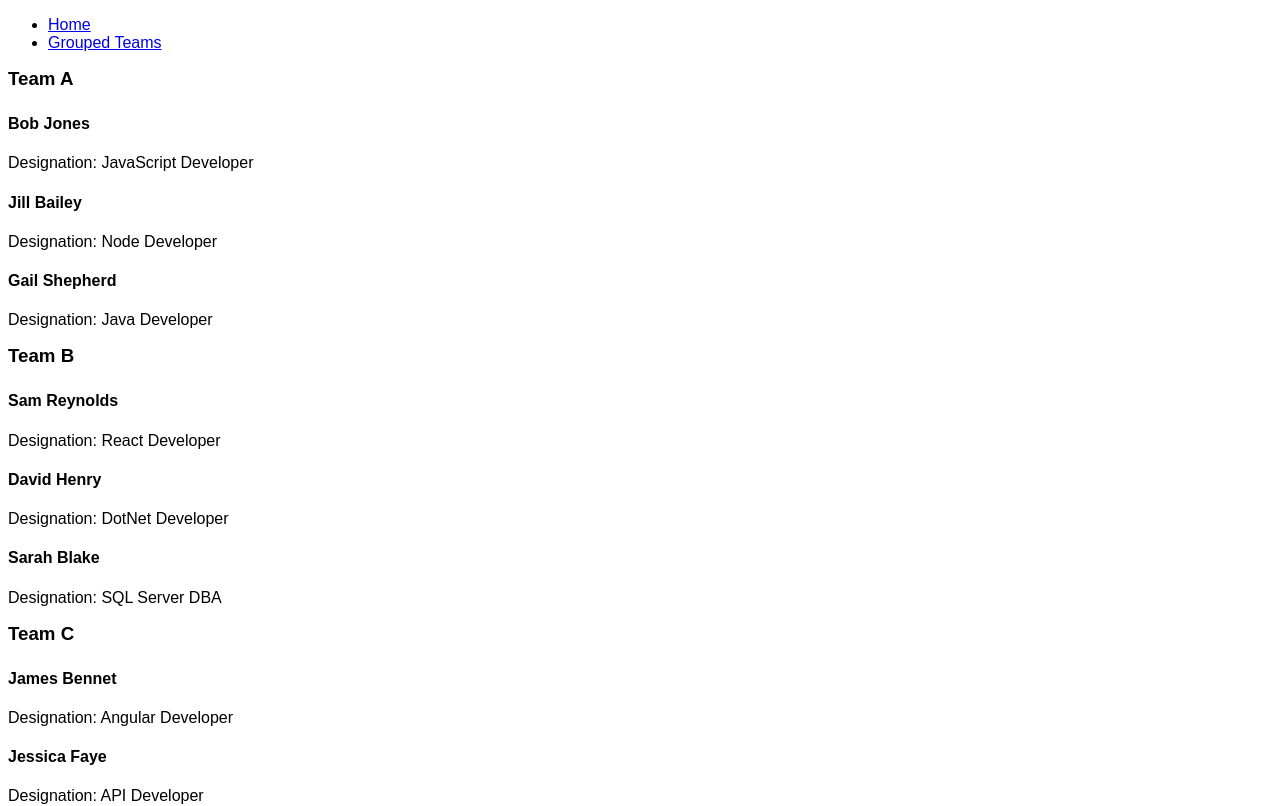
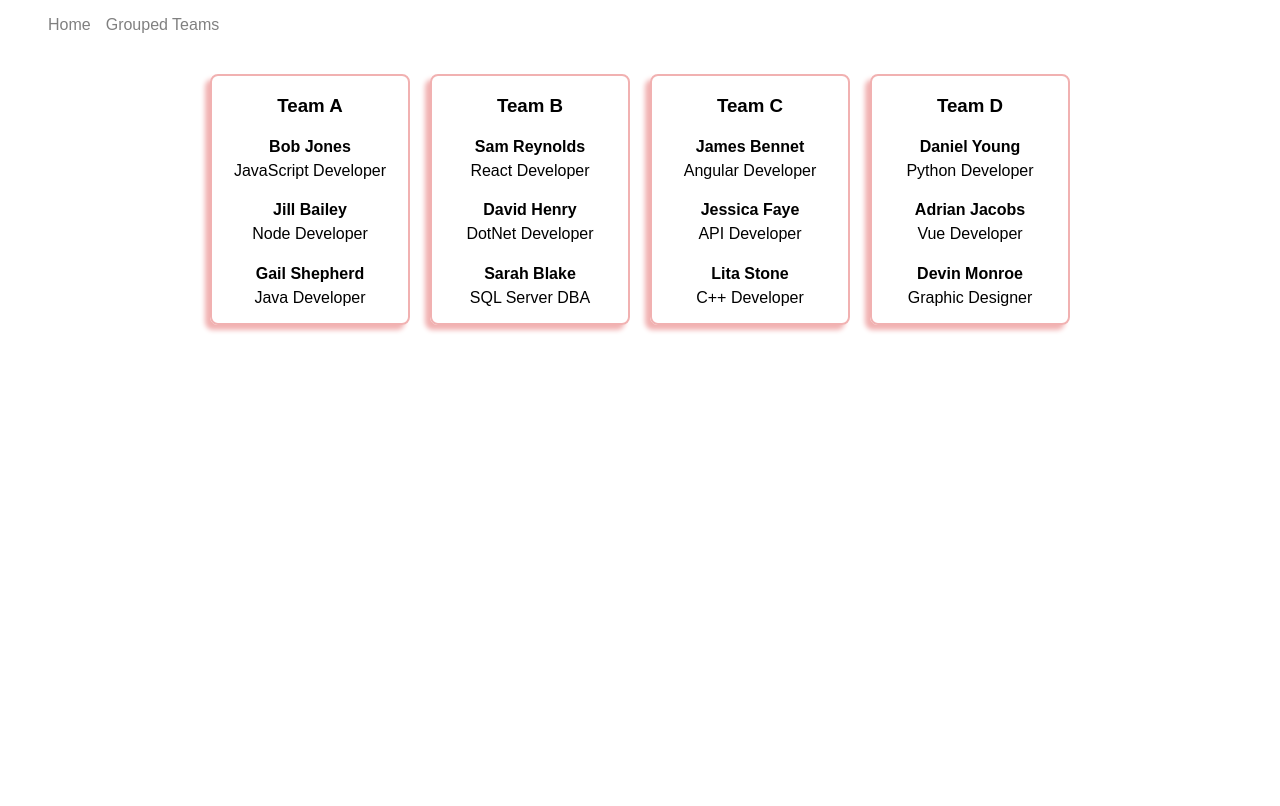
Before and after one commit to muacelle/team-allocation, a React (Vite) app: page /GroupedTeams in a window 1280 px wide. Shown: the top 806 px of the page. Built offline with nearby package versions, Linux system fonts and the light colour scheme.

Commit message:
basic css

```diff
--- a/src/App.css
+++ b/src/App.css
@@ -3,8 +3,27 @@
     box-sizing: border-box;
 }
 
+.list {
+    display: flex;
+    list-style: none;
+    gap: 15px;
+}
+
+.nav-link:visited, .nav-link {
+    text-decoration: none;
+    color: gray;
+}
+
 .header {
     text-align: center;
+}
+
+.header > h1 {
+    margin-bottom: 0;
+}
+
+.header > h3 {
+    margin: 10px auto 25px
 }
 
 .container {
@@ -22,11 +41,13 @@
 }
 
 select {
-    padding: 6px 100px 6px 6px;
+    padding: 6px 6px 6px 6px;
     background: white;
     border: 1px solid gray;
     border-radius: 5px;
     font-size: 1.4rem;
+    width: 500px;
+    margin-bottom: 12px;
 }
 
 .notMember {
@@ -52,10 +73,29 @@ select {
     padding: 5px 10px;
 }
 
-h1 {
-    margin-bottom: 0;
+.card-info > h4, .card-info > p {
+    margin: 8px auto;
 }
 
-h3 {
-    margin: 10px auto 25px
+.teams-container {
+    display: flex;
+    gap: 20px;
+    justify-content: center;
+    margin-top: 40px;
 }
+
+.team-card {
+    border: 2px solid #f1b1b1;
+    border-radius: 8px;
+    box-shadow: -5px 5px 5px #f1b1b1;
+    width: 200px;
+    text-align: center;
+}
+
+.member-info > h4 {
+    margin-bottom: 0px;
+}
+
+.member-info > p {
+    margin-top: 6px;
+}
--- a/src/components/Employees.jsx
+++ b/src/components/Employees.jsx
@@ -23,7 +23,7 @@ const Employees = ({employees, selectedTeam, handleEmployeeClick, handleTeamChan
                     <div key={emp.id} className={(emp.teamName === selectedTeam ? 'member' : 'notMember')} id={emp.id} onClick={handleEmployeeClick}>
                         {(emp.gender === 'male') ? <img src={maleProfile}/> : <img src={femaleProfile}/>}
                         <div className='card-info'>
-                            <h5>Full Name: {emp.fullName}</h5>
+                            <h4>{emp.fullName}</h4>
                             <p>Designation: {emp.designation}</p>
                         </div>
                     </div>
--- a/src/components/GroupedTeams.jsx
+++ b/src/components/GroupedTeams.jsx
@@ -8,38 +8,38 @@ const GroupedTeams = ({employees, selectedTeam, setTeam}) => {
         let teams = []
 
         let teamAMembers = employees.filter((emp) => emp.teamName === 'Team A')
-        let teamA = { team: 'Team A', members: teamAMembers, collapsed: (selectedTeam === 'Team A' ? false : true) }
+        let teamA = { team: 'Team A', members: teamAMembers }
         teams.push(teamA)
 
         let teamBMembers = employees.filter((emp) => emp.teamName === 'Team B')
-        let teamB = { team: 'Team B', members: teamBMembers, collapsed: (selectedTeam === 'Team B' ? false : true) }
+        let teamB = { team: 'Team B', members: teamBMembers }
         teams.push(teamB)
 
         let teamCMembers = employees.filter((emp) => emp.teamName === 'Team C')
-        let teamC = { team: 'Team C', members: teamCMembers, collapsed: (selectedTeam === 'Team C' ? false : true) }
+        let teamC = { team: 'Team C', members: teamCMembers }
         teams.push(teamC)
 
         let teamDMembers = employees.filter((emp) => emp.teamName === 'Team D')
-        let teamD = { team: 'Team D', members: teamDMembers, collapsed: (selectedTeam === 'Team D' ? false : true) }
+        let teamD = { team: 'Team D', members: teamDMembers }
         teams.push(teamD)
 
         return teams
     }
 
     return (
-        <main>
+        <main className='teams-container'>
             {
                 groupedMembers.map((item) => {
                     return (
-                        <div>
+                        <div className='team-card'>
                             <h3>{item.team}</h3>
-                            <div className={item.collapsed === true ? 'collapsed' : ''}>
+                            <div>
                                 {
                                     item.members.map((member) => {
                                         return (
-                                            <div>
+                                            <div className='member-info'>
                                                 <h4>{member.fullName}</h4>
-                                                <p>Designation: {member.designation}</p>
+                                                <p>{member.designation}</p>
                                             </div>
                                         )
                                     })
```
